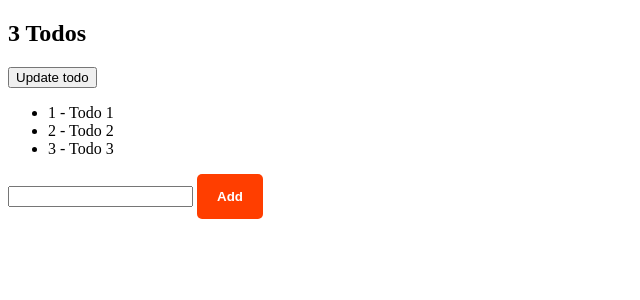
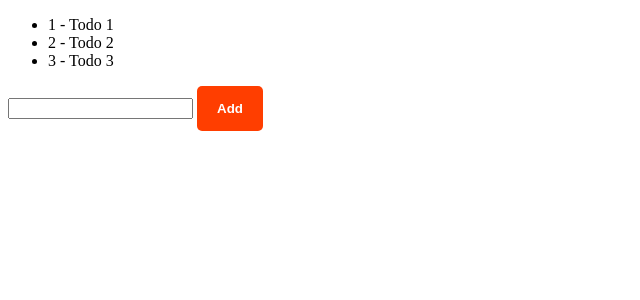
Before and after one commit to alejosanchez99/Svelte-SvelteKit, a SvelteKit app in the folder svelte-course/: page / in a window 1280 px wide. Shown: the top 300 px of the page, without its empty margins (0-640 px from the left). Built offline with nearby package versions, Linux system fonts and the light colour scheme.

Commit message:
Adding customs events.

```diff
--- /dev/null
+++ b/svelte-course/src/lib/components/custom-events/CustomComponentEvent.svelte
@@ -0,0 +1,17 @@
+<script>
+  import { v4 as uuid } from "uuid";
+  import TodoListCustom from "./TodoListCustom.svelte";
+
+  let todos = [
+    { id: uuid(), title: "Todo 1", completed: true },
+    { id: uuid(), title: "Todo 2", completed: false },
+    { id: uuid(), title: "Todo 3", completed: true },
+  ];
+
+  const handleAddTodo = (event) => {
+    event.preventDefault();
+    console.log(event.detail.title);
+  };
+</script>
+
+<TodoListCustom {todos} on:addTodo={handleAddTodo} />
--- /dev/null
+++ b/svelte-course/src/lib/components/custom-events/TodoListCustom.svelte
@@ -0,0 +1,43 @@
+<script>
+  import Button from "../slots/Button.svelte";
+  import { createEventDispatcher } from "svelte";
+
+  export let todos = [];
+  let inputText = "";
+
+  const dispatch = createEventDispatcher();
+
+  const handledAddTodo = () => {
+    const isNotCancelled = dispatch(
+      "addTodo",
+      {
+        title: inputText,
+      },
+      { cancelable: true },
+    );
+
+    if (isNotCancelled) {
+      inputText = '';
+    }
+  };
+</script>
+
+<div class="todo-list-wrapper">
+  {#if todos}
+    <ul>
+      {#each todos as { id, title }, index (id)}
+        {@const number = index + 1}
+        <li>{number} - {title}</li>
+      {/each}
+    </ul>
+  {/if}
+  {inputText}
+  <form
+    action="add-todo-form
+  "
+    on:submit|preventDefault={handledAddTodo}
+  >
+    <input bind:value={inputText} />
+    <Button type="submit" disabled={!inputText}>Add</Button>
+  </form>
+</div>
--- a/svelte-course/src/routes/+page.svelte
+++ b/svelte-course/src/routes/+page.svelte
@@ -9,6 +9,7 @@
   import FaAllergies from "svelte-icons/fa/FaAngellist.svelte";
   import ButtonEventForwarding from "../lib/components/slots/ButtonEventForwarding.svelte";
   import Each from "../lib/components/each/Each.svelte";
+    import CustomComponentEvent from "../lib/components/custom-events/CustomComponentEvent.svelte";
 </script>
 
 <!-- <App />
@@ -30,7 +31,9 @@
 
     Button Text
   </ButtonEventForwarding>
+  <Each />
 
 -->
 
-<Each />
+
+<CustomComponentEvent />
```
